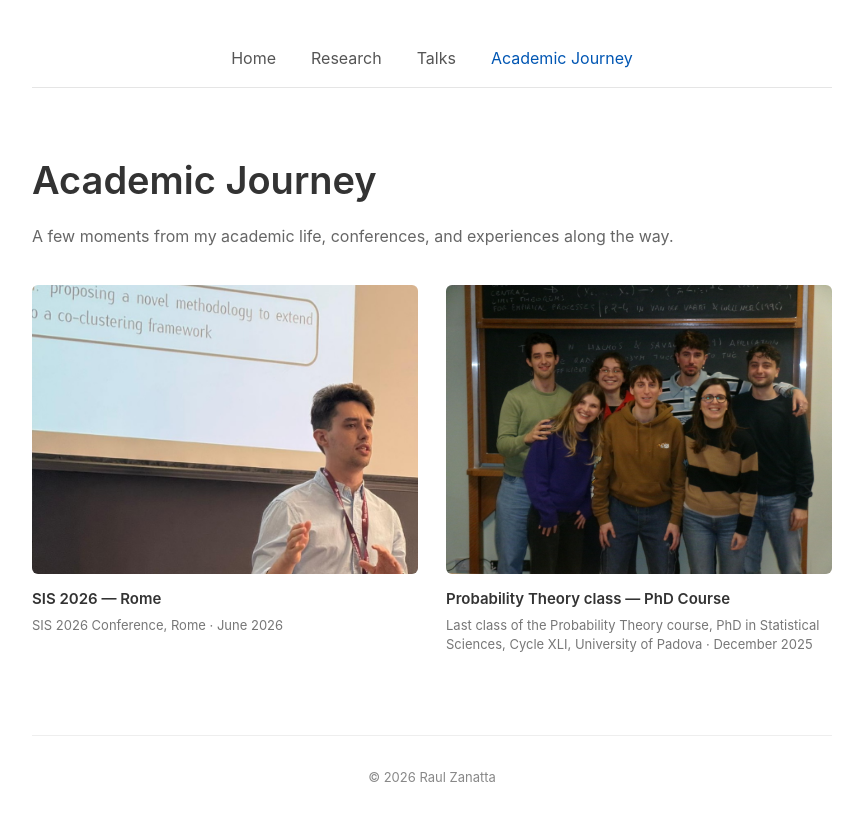
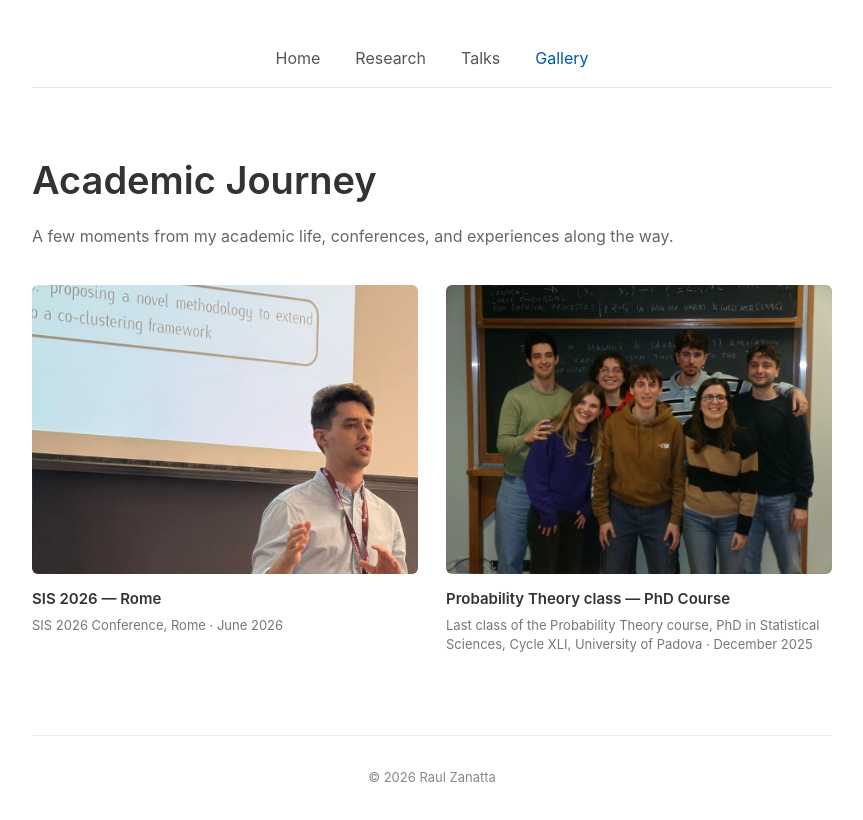
Before and after one commit to raulzanatta/raulzanatta.github.io, a plain HTML site: page journey.html in a window 1280 px wide. Shown: the whole page, without its empty margins (208-1071 px from the left). Drawn offline with Linux system fonts and the light colour scheme.

Commit message:
Update journey.html

```diff
--- a/journey.html
+++ b/journey.html
@@ -20,7 +20,7 @@
         <a href="research.html">Research</a>
         <a href="talks.html">Talks</a>
         <a href="journey.html" class="active">
-            Academic Journey
+            Gallery
         </a>
     </nav>
 
```
